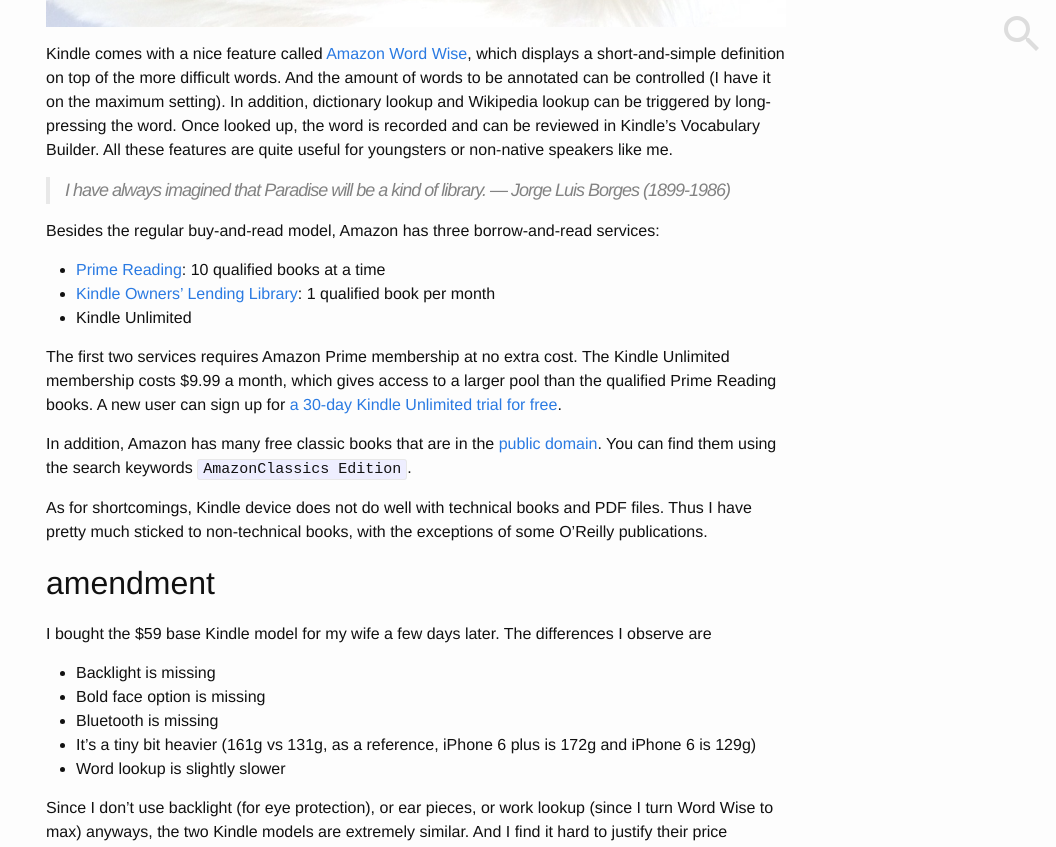
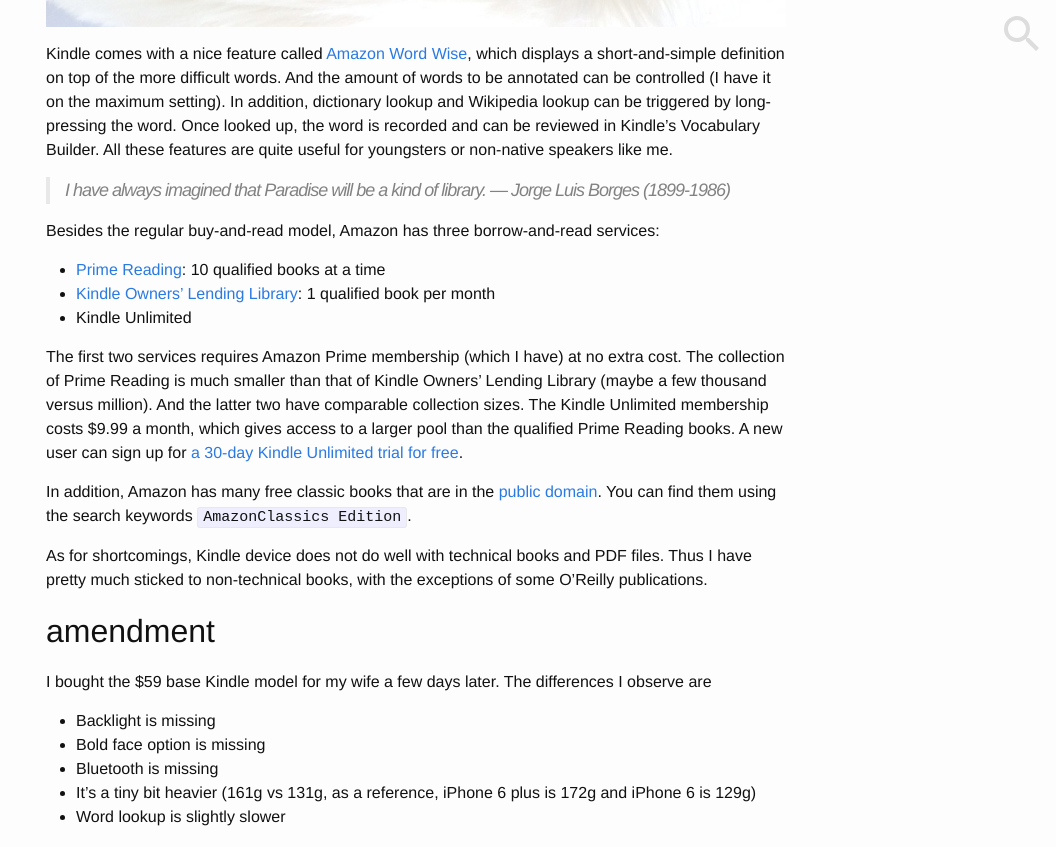
Before and after one commit to nosarthur/nosarthur.github.io, a Jekyll site: the page built from _posts/2018-05-04-kindle.md, in a window 1280 px wide and 1400 px high, scrolled down 1365 px. Shown: the top 847 px of the window, without its empty margins (224-1280 px from the left). Built offline with Jekyll 4.4.1, drawn with Linux system fonts in a browser that asks for light colours; comment, search, counter and statistics services are not loaded; some of the changed text lies outside the part shown.

Commit message:
minor correction to kindle post

```diff
--- a/_posts/2018-05-04-kindle.md
+++ b/_posts/2018-05-04-kindle.md
@@ -44,7 +44,9 @@
 * [Kindle Owners' Lending Library](https://www.amazon.com/gp/help/customer/display.html?nodeId=200757120): 1 qualified book per month
 * Kindle Unlimited
 
-The first two services requires Amazon Prime membership at no extra cost.
+The first two services requires Amazon Prime membership (which I have) at no extra cost.
+The collection of Prime Reading is much smaller than that of Kindle Owners' Lending Library (maybe a few thousand versus million).
+And the latter two have comparable collection sizes.
 The Kindle Unlimited membership costs $9.99 a month,
 which gives access to a larger pool than the qualified Prime Reading books.
 A new user can sign up for [a 30-day Kindle Unlimited trial for free](https://www.amazon.com/gp/help/customer/display.html?nodeId=201550620).
@@ -67,8 +69,8 @@
 * It's a tiny bit heavier (161g vs 131g, as a reference, iPhone 6 plus is 172g and iPhone 6 is 129g)
 * Word lookup is slightly slower
 
-Since I don't use backlight (for eye protection), or ear pieces, or work lookup (since I turn Word Wise to max) anyways,
-the two Kindle models are extremely similar.
-And I find it hard to justify their price difference.
+Since I don't use backlight (for eye protection), or ear pieces, or word lookup (I turn Word Wise to maximum level),
+the two Kindle models are extremely similar,
+making it hard to justify their price difference.
 
 <a target="_blank"  href="https://www.amazon.com/gp/product/B00ZV9PXP2/ref=as_li_tl?ie=UTF8&camp=1789&creative=9325&creativeASIN=B00ZV9PXP2&linkCode=as2&tag=nosarthur2016-20&linkId=e086b707f5a65285a0e5fec4d8124a3e"><img border="0" src="//ws-na.amazon-adsystem.com/widgets/q?_encoding=UTF8&MarketPlace=US&ASIN=B00ZV9PXP2&ServiceVersion=20070822&ID=AsinImage&WS=1&Format=_SL250_&tag=nosarthur2016-20" ></a><img src="//ir-na.amazon-adsystem.com/e/ir?t=nosarthur2016-20&l=am2&o=1&a=B00ZV9PXP2" width="1" height="1" border="0" alt="" style="border:none !important; margin:0px !important;" />
```
